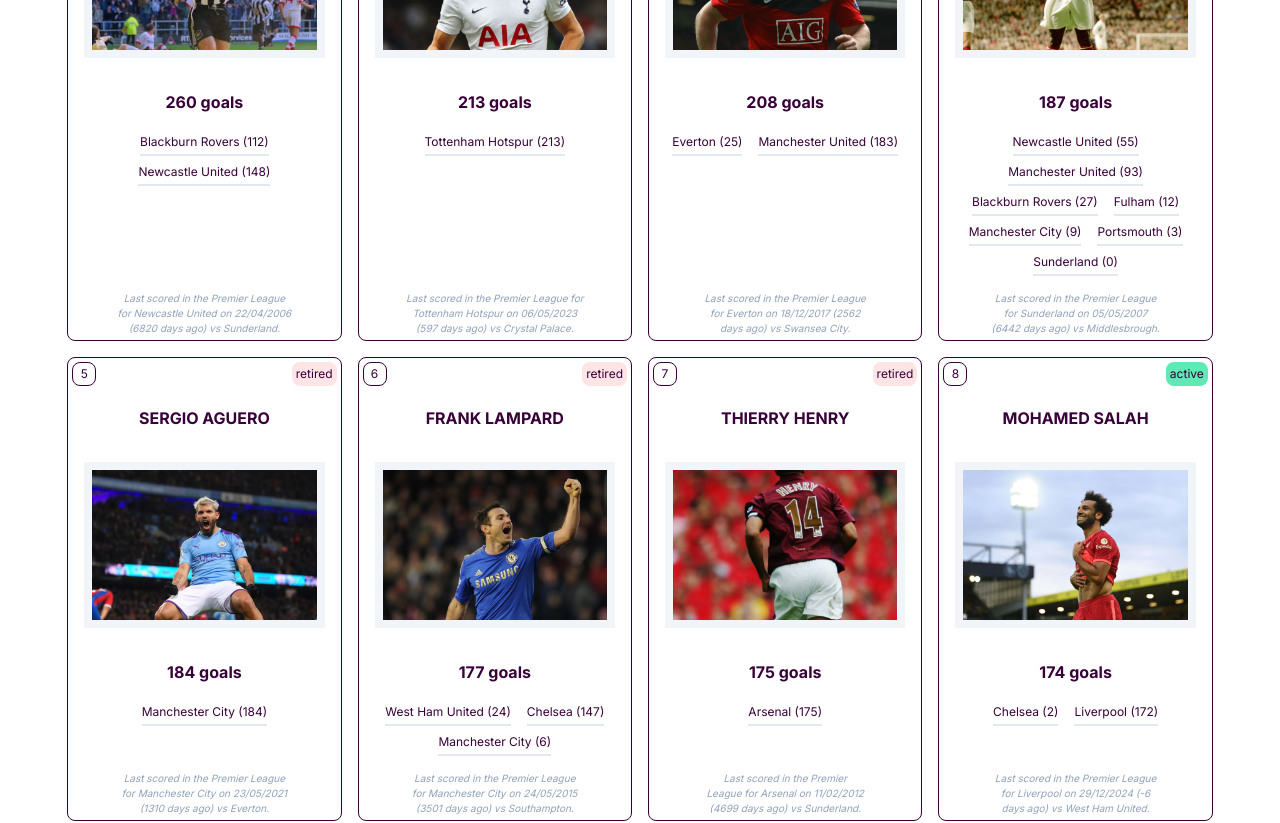
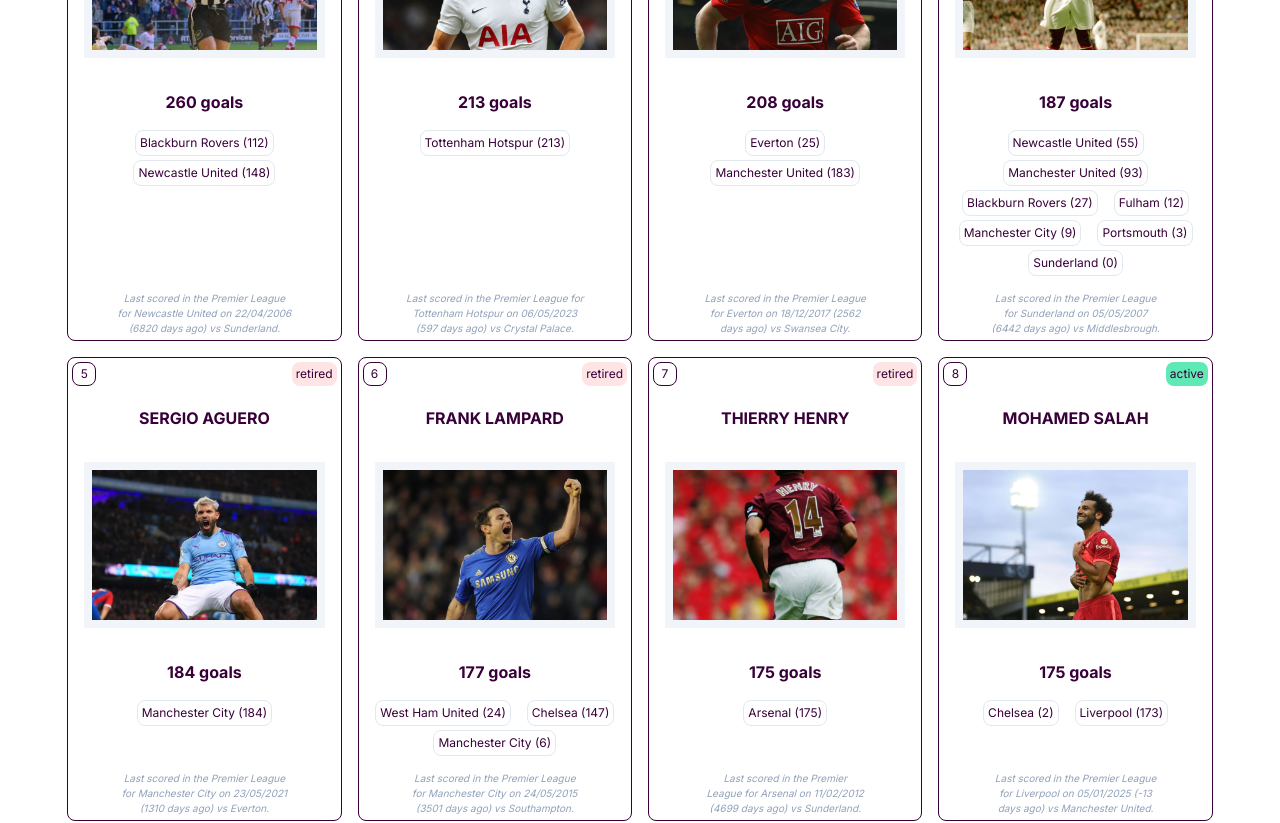
Before and after one commit to michaelgainford/michaelgainford.github.io, a Next.js app: page /projects/football/competitions/english-premier-league/the-100-club in a window 1280 px wide. Shown: the part 1000-1823 px from the top of the page. Built offline with nearby package versions, Linux system fonts and the light colour scheme.

Commit message:
EPL 100 Club weekend data update. Visual tweaks on player card.

```diff
--- a/components/projects/english-premier-league/EPL100ClubScorerData.jsx
+++ b/components/projects/english-premier-league/EPL100ClubScorerData.jsx
@@ -18,17 +18,17 @@ const calculateDaysAgo = (date) => {
 
 export default function COMPONENT_100_CLUB_SCORER_DATA() {
     return (
-            <div className="grid w-full grid-cols-1 gap-4 text-center md:grid-cols-2 lg:grid-cols-3 xl:grid-cols-4 motion motion-preset-slide-up motion-delay-700">
+            <div className="grid w-full grid-cols-1 gap-4 text-center md:grid-cols-2 lg:grid-cols-3 xl:grid-cols-4">
             {Object.values(sortedByGoals).map((TopScorer, index) => {
-                let clubsDir = "/clubs/";
+                //let clubsDir = "/clubs/";
+                let playerImageDir = "/football/premier-league/players/";
                 let playerImageExt = ".webp";
-                let playerImageDir = "/football/premier-league/players/";
                 let playerImage = playerImageDir + TopScorer.playerSlug + playerImageExt;
                 return (
-                    <div className="relative flex flex-col gap-4 px-4 py-8 border rounded-lg lg:py-12" key={TopScorer.playerId}>
+                    <div className="relative flex flex-col gap-4 px-4 py-8 border rounded-lg lg:py-12 hover:bg-epl hover:text-slate-200 transition-all duration-500 group" key={TopScorer.playerId}>
                         <h3 className="font-bold uppercase">{TopScorer.playerName}</h3>
                         <Image
-                            className="w-full my-4 border-8 border-slate-100"
+                            className="w-full my-4 border-8 border-slate-100 group-hover:border-slate-800"
                             src={playerImage}
                             alt={TopScorer.playerName}
                             width={300}
@@ -37,10 +37,10 @@ export default function COMPONENT_100_CLUB_SCORER_DATA() {
                         <p className="font-bold">{TopScorer.playerGoals} goals</p>
                         <p className="flex flex-wrap justify-center gap-1 mb-4 gap-x-4">
                         {Object.values(TopScorer.playerClubs).map((playerClub, index) => {
-                            let clubPageLink = clubsDir;
+                            //let clubPageLink = clubsDir;
                             return (
                             <Link
-                                className="py-1 text-xs border-b-[2px] border-slate-200"
+                                className="py-1 text-xs border px-1 rounded-lg border-slate-200"
                                 key={index}
                                 href="/projects/football/competitions/english-premier-league/the-100-club"
                             >
@@ -56,9 +56,13 @@ export default function COMPONENT_100_CLUB_SCORER_DATA() {
                             {TopScorer.playerCurrent ? "Active" : "Retired"}
                         </div>
                         <div className={`absolute bottom-1 left-[4%] text-[10px] mx-auto w-[92%]`}>
-                            <p className="px-4 mx-auto italic text-slate-400 text-balance">
-                                Last scored in the Premier League for {TopScorer.playerLastGoalFor} on {new Date(TopScorer.playerLastGoalDate).toLocaleDateString('en-GB')} ({calculateDaysAgo(TopScorer.playerLastGoalDate)} {calculateDaysAgo(TopScorer.playerLastGoalDate) === 1 ? 'day' : 'days'} ago) vs {TopScorer.playerLastGoalOpponent}.
-                            </p>
+                        <p className="px-4 mx-auto italic text-slate-400 text-balance">
+                            Last scored in the Premier League for {TopScorer.playerLastGoalFor} on {new Date(TopScorer.playerLastGoalDate).toLocaleDateString('en-GB')} (
+                            {calculateDaysAgo(TopScorer.playerLastGoalDate) === 0
+                            ? 'today'
+                            : `${calculateDaysAgo(TopScorer.playerLastGoalDate)} ${calculateDaysAgo(TopScorer.playerLastGoalDate) === 1 ? 'day ago' : 'days ago'}`}
+                            ) vs {TopScorer.playerLastGoalOpponent}.
+                        </p>
                         </div>
                     </div>
                 );
```
Also changed, not shown: data/data_for__englishpremierleague.json.
